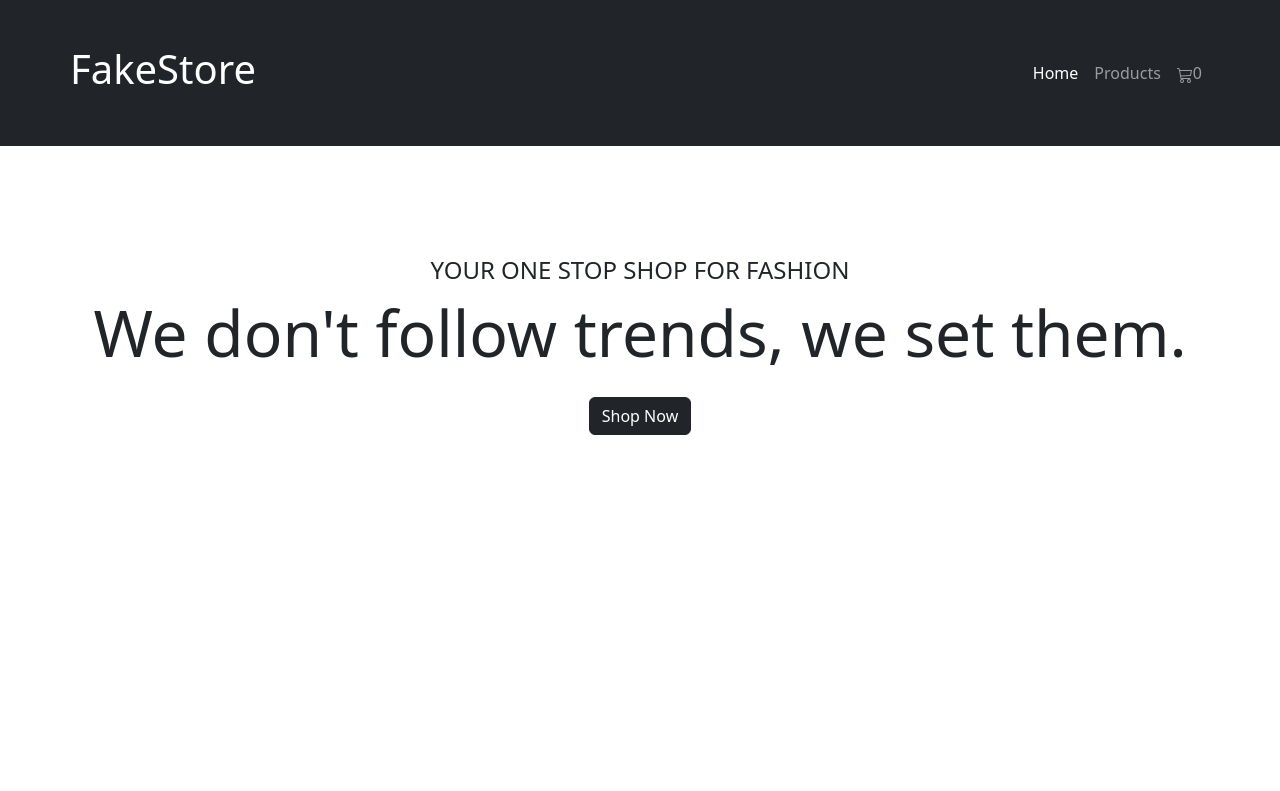
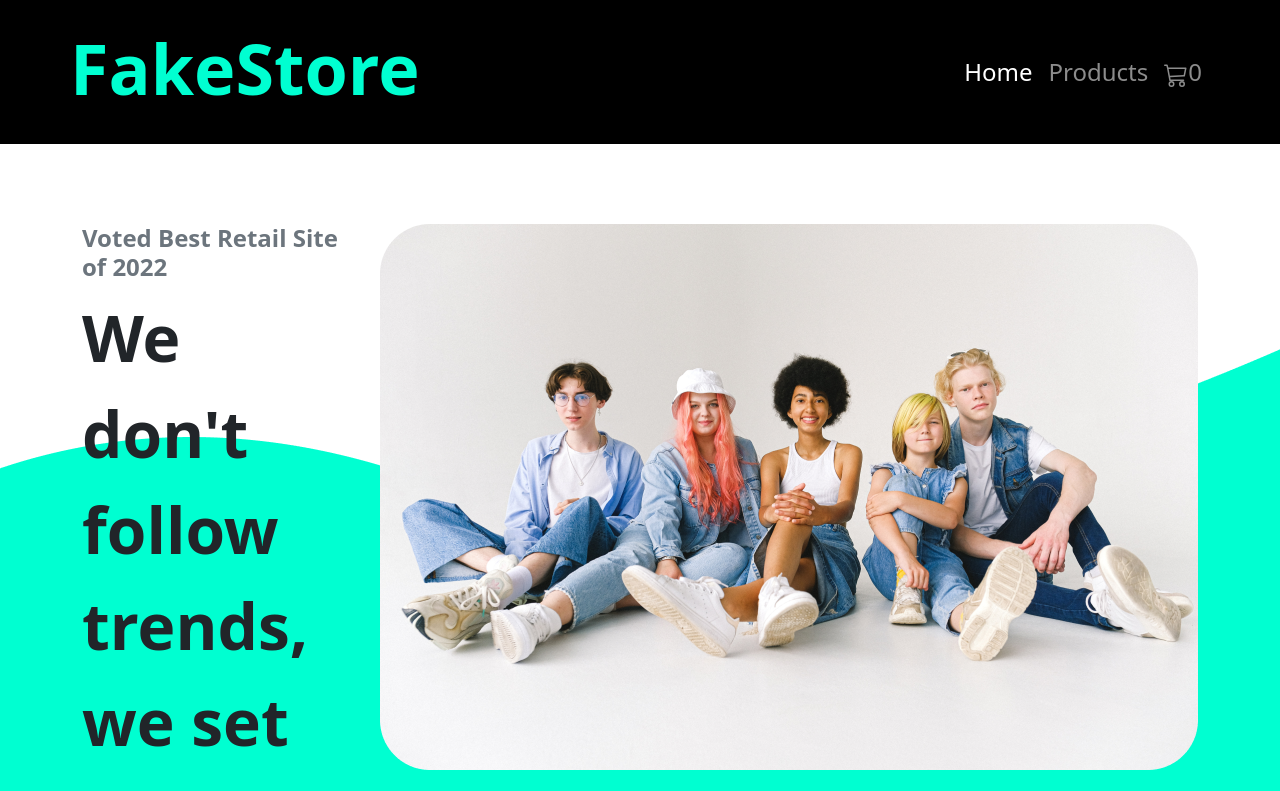
Before and after one commit to jacobbarnette/ecommerceRedux, a React (Create React App) app: page / in a window 1280 px wide. Shown: the top 791 px of the page. Built offline with nearby package versions, Linux system fonts and the light colour scheme.

Commit message:
added styles to site

```diff
--- a/src/App.js
+++ b/src/App.js
@@ -7,10 +7,10 @@ import Home from "./components/Home";
 
 const App = () => {
   return (
-    <>
+    <div className="background">
       <Header />
       <Home />
-    </>
+    </div>
   );
 };
 
--- a/src/components/Header.js
+++ b/src/components/Header.js
@@ -4,7 +4,7 @@ import Navbar from "react-bootstrap/Navbar";
 import { BsCart3 } from "react-icons/bs";
 import { useSelector } from "react-redux";
 import { LinkContainer } from "react-router-bootstrap";
-import { cartSlice, selectAllCart } from "../features/cart/cartSlice";
+import { selectAllCart } from "../features/cart/cartSlice";
 
 const Header = () => {
   const cart = useSelector(selectAllCart);
@@ -28,7 +28,6 @@ const Header = () => {
         fixed="top"
         collapseOnSelect
         expand="lg"
-        bg="dark"
         variant="dark"
       >
         <Container>
--- a/src/components/Home.js
+++ b/src/components/Home.js
@@ -1,14 +1,15 @@
 import { Button } from "react-bootstrap";
 import { useNavigate } from "react-router-dom";
-
+import homepageImg from "../Assets/homepage-image.png";
 const Home = () => {
   const navigate = useNavigate();
   return (
-    <div>
-      <div className="home">
-        <h4 className="tagLine">YOUR ONE STOP SHOP FOR FASHION</h4>
-        <p>We don't follow trends, we set them.</p>
-      </div>
+    <div className="homeContainer container">
+      <div className="home one row">
+        <div className="col">
+          <h4 className="tagLine text-muted">Voted Best Retail Site of 2022</h4>
+          <p className="tagLine">We don't follow trends, we set them.</p>
+
           <div className=" btnContainer justify-content-center">
             <Button
               onClick={() => navigate("/items")}
@@ -19,6 +20,11 @@ const Home = () => {
             </Button>
           </div>
         </div>
+        <div className="col">
+          <img className="homeImg" src={homepageImg} alt="people"></img>
+        </div>
+      </div>
+    </div>
   );
 };
 
--- a/src/features/cart/Cart.js
+++ b/src/features/cart/Cart.js
@@ -1,11 +1,10 @@
 import React from "react";
-import { useEffect } from "react";
+
 import { selectAllCart } from "./cartSlice";
-import { useSelector, useDispatch } from "react-redux";
-import { BsTrash2 } from "react-icons/bs";
-import { removeItemFromCart } from "./cartSlice";
+import { useSelector } from "react-redux";
+
 import Header from "../../components/Header";
-import { Button, Card, Container, Row, Col, Table } from "react-bootstrap";
+import { Container, Table } from "react-bootstrap";
 import CartItem from "./CartItem";
 
 const Cart = () => {
@@ -21,18 +20,18 @@ const Cart = () => {
       price += item.price;
       return price;
     });
-    return price;
+    return price.toFixed(2);
   };
 
-  const dispatch = useDispatch();
-  console.log(cart);
   if (cart === undefined || cart.length === 0) {
     return (
       <div>
         <Header />
         <div>
           <h1 className="shoppingHeader">My Shopping Cart</h1>
-          <h3 className="shoppingHeader">You have no items in your cart</h3>
+          <h3 className="itemInCartString text-center">
+            You have no items in your cart
+          </h3>
         </div>
       </div>
     );
@@ -41,8 +40,8 @@ const Cart = () => {
       <div className="cartContainer container">
         <Header />
         <h1 className="shoppingHeader">My Shopping Cart</h1>
-        <Container>
-          <Table striped bordered hover>
+        <Container fluid>
+          <Table striped hover>
             <thead>
               <tr>
                 <th>Product</th>
--- a/src/features/cart/CartItem.js
+++ b/src/features/cart/CartItem.js
@@ -6,7 +6,13 @@ import {
 } from "./cartSlice";
 import { Col, Button, Table } from "react-bootstrap";
 import { useSelector, useDispatch } from "react-redux";
-import { BsFileMinusFill, BsFilePlusFill, BsTrash2 } from "react-icons/bs";
+import {
+  BsFileMinusFill,
+  BsFilePlusFill,
+  BsTrash2,
+  BsPlus,
+  BsDash,
+} from "react-icons/bs";
 import { removeItemFromCart } from "./cartSlice";
 
 const CartItem = () => {
@@ -17,33 +23,39 @@ const CartItem = () => {
       <>
         <tr>
           <td>
-            <img src={item.image}></img>
+            <img className="cartImg" src={item.image}></img>
           </td>
           <td>{item.title}</td>
           <td>$ {item.price}</td>
-          <td>{item.quanity}</td>
           <td>
             <Button
+              variant="light"
+              className="decreaseBtn cartBtn"
               onClick={() => {
                 dispatch(decreaseQuanityOfItem(item));
               }}
             >
-              {" "}
-              <BsFileMinusFill />
+              {"           "}
+              <BsDash />
             </Button>
-
-            {item.price * item.quanity}
+            {item.quanity}
             <Button
+              variant="light"
+              className=" cartBtn increaseBtn"
               onClick={() => {
                 dispatch(increaseQuanityOfItem(item));
               }}
             >
               {" "}
-              <BsFilePlusFill />
+              <BsPlus />
             </Button>
           </td>
+          <td>{item.price * item.quanity}</td>
           <td>
-            <Button onClick={() => dispatch(removeItemFromCart(item))}>
+            <Button
+              variant="danger"
+              onClick={() => dispatch(removeItemFromCart(item))}
+            >
               <BsTrash2 />
             </Button>
           </td>
--- a/src/features/cart/cartSlice.js
+++ b/src/features/cart/cartSlice.js
@@ -1,5 +1,4 @@
 import { createSlice } from "@reduxjs/toolkit";
-import axios from "axios";
 
 const initialState = {
   cart: [],
@@ -32,7 +31,11 @@ export const cartSlice = createSlice({
     decreaseQuanityOfItem: (state, action) => {
       const { id } = action.payload;
       const selectedItem = state.cart.find((item) => item.id === id);
-      selectedItem.quanity--;
+      if (selectedItem.quanity <= 1) {
+        state.cart = state.cart.filter((item) => item.id !== id);
+      } else if (selectedItem.quanity > 1) {
+        selectedItem.quanity--;
+      }
     },
   },
 });
--- a/src/features/items/ItemCard.js
+++ b/src/features/items/ItemCard.js
@@ -1,40 +1,39 @@
-import { useEffect } from "react";
-import { useSelector, useDispatch } from "react-redux";
+import { useDispatch } from "react-redux";
 
-import { Button, Card, Container, Row, Col } from "react-bootstrap";
-
-import { selectAllItems, fetchItems } from "./itemsSlice";
+import { Button, Card, Container, Col } from "react-bootstrap";
 import React from "react";
 import { addItemToCart } from "../cart/cartSlice";
 
 const ItemCard = ({ item }) => {
   const dispatch = useDispatch();
-  const items = useSelector(selectAllItems);
-  //const itemStatus = useSelector((state) => state.items.status);
 
   return (
-    <Col>
+    <Col className="column">
+      <Container>
         <div classname="card">
-        <Card
-          style={{
-            width: "20rem",
-            height: "30rem",
-          }}
-        >
-          <Card.Img variant="top" className="cardImg" src={item.image} />
-          <Card.Body>
-            <Card.Title>{item.title.substring(0, 20)}</Card.Title>
-            <Card.Text>{item.description.substring(0, 100)}</Card.Text>
+          <Card className="cardClass">
+            <div className="cardImgContainer" style={{ textAlign: "center" }}>
+              <Card.Img className="card-image" variant="top" src={item.image} />
+            </div>
 
+            <Card.Body className="cardBody">
+              <div className="card-text-body">
+                <Card.Title className="card-description">
+                  {item.title}
+                </Card.Title>
+
+                <Card.Text className="itemPrice">$ {item.price}</Card.Text>
                 <Button
+                  className="addToCart"
                   onClick={() => dispatch(addItemToCart(item))}
-              variant="primary"
                 >
                   Add to Cart
                 </Button>
+              </div>
             </Card.Body>
           </Card>
         </div>
+      </Container>
     </Col>
   );
 };
--- a/src/features/items/ItemPage.js
+++ b/src/features/items/ItemPage.js
@@ -1,13 +1,12 @@
 import { useEffect } from "react";
 import { useSelector, useDispatch } from "react-redux";
 
-import { Button, Card, Container, Row, Col } from "react-bootstrap";
+import { Container, Row, Spinner } from "react-bootstrap";
 
 import Header from "../../components/Header";
 import ItemCard from "./ItemCard";
 import { selectAllItems, fetchItems } from "./itemsSlice";
 import React from "react";
-import { addItemToCart } from "../cart/cartSlice";
 
 const ItemPage = () => {
   const dispatch = useDispatch();
@@ -25,6 +24,9 @@ const ItemPage = () => {
     return <ItemCard id={i} item={item}></ItemCard>;
   });
 
+  if (itemStatus === "idle") {
+    return <Spinner animation="border"></Spinner>;
+  } else {
     return (
       <Container>
         <Header />
@@ -35,6 +37,7 @@ const ItemPage = () => {
         </div>
       </Container>
     );
+  }
 };
 
 export default ItemPage;
--- a/src/features/items/itemsSlice.js
+++ b/src/features/items/itemsSlice.js
@@ -1,7 +1,6 @@
 import { createSlice, nanoid, createAsyncThunk } from "@reduxjs/toolkit";
 import { useDispatch } from "react-redux";
 import axios from "axios";
-
 const initialState = {
   items: [],
   status: "idle",
@@ -10,7 +9,7 @@ const initialState = {
 
 //fetch items from fakeStoreAPI
 export const fetchItems = createAsyncThunk("items/fetchItems", async () => {
-  const response = await axios.get("https://fakestoreapi.com/products?limit=8");
+  const response = await axios.get("https://fakestoreapi.com/products?limit=9");
 
   return response.data;
 });
--- a/src/index.css
+++ b/src/index.css
@@ -1,23 +1,28 @@
+.background {
+  background: url('./Assets/background-wave.png') bottom no-repeat;
+  height: 100vh
+}
 .home {
   margin: 0 auto;
-  padding-top:4em;
+  padding-top:3em;
   text-align: center;
   font-size: 4em;
   width: 100%;
 }
 
-.tagLine{
-  margin:0 auto;
-  text-align: center;
+.tagLine {
+  text-align: left;
+  font-weight: bold;
 }
 
+.one {
+
+}
 .navBar {
-  margin-bottom: 3em;
-}
-
-.tagLine{
-  margin:0 auto;
-  text-align: center;
+  background-color: black;
+  font-size: 1.5em;
+  height: 6em;
+  margin-bottom: 2em
 }
 
 .btnContainer {
@@ -25,46 +30,78 @@
   text-align: center;
 }
 
+.shopBtn {
+  border: none;
+  color: white;
+  padding: 10px 20px;
+  text-align: center;
+  text-decoration: none;
+  display: inline-block;
+  height: 4em;
+  width: 15em;
+  margin: 4px 2px;
+  cursor: pointer;
+  border-radius: 16px;
+}
+.header {
+  color: #00ffd1;
+  font-weight: 900;
+  font-size: 3.5em;
+
+}
 .shoppingHeader{
   margin:0 auto;
-  padding-top:3em;
+  padding-top:5em;
   text-align: center;
 }
 
-.cardImg {
-  padding-top: 5em;
-  height: 19em;
-  width: 19em;
+.itemInCartString {
+  padding-top: 1em;
 }
 
-.card {
-  margin-top: 5em;
-  border: none;
+.cardTitle {
+
+  flex-grow: 1;
+
+  overflow: hidden;
+  height: 100px;
 }
 
-img {
-  margin: 0 auto;
-  height: 17em;
-  width: 20em;
+.cardClass {
+  border-radius: none;
 }
 
+.cardImg{
+  width:  12em;
+  height: 12em;
+  object-fit: cover;
+  text-align: center;
+}
 
+.itemCard{
+  padding-top: 7em;
+}
+
+.cardImg {
+  width:100%;
+  height: 100%
+}
+
+/*cart styles */
+.cartContainer {
+  margin: 0 auto;
+  width: 50%
+}
 .individualCartItem {
   border: 1px solid black;
   margin: 0 auto;
 }
 
-.cartContainer {
+.cartImg{
   margin: 0 auto;
-  width: 50%
-}
-
-
-.cartImg{
   width: 10em;
   height: 10em;
 }
-
 
 .container {
   padding: 2rem 0rem;
@@ -73,15 +110,85 @@ img {
 .price {
   margin-left: 1rem;
 }
-
-  td, th {
+ td, th {
     vertical-align: middle;
     text-align: center;
     border: 0;
-    color: #666;
     font-size: 0.8rem;
-  }
+}
 
-  .modal-footer {
-    padding-top: 0rem;
-  }
+.column {
+  margin-top: 2em;
+}
+
+
+
+.addToCart {
+  background-color: black;
+  border: none;
+  text-align: center;
+}
+
+.btn-primary:hover {
+  color: white;
+  background-color: rgb(61, 61, 61);
+
+}
+
+
+.card {
+  border-radius: 0%;
+  border: 1px solid rgb(229, 229, 229);
+  background-color: rgb(247, 247, 247);
+}
+
+.cardClass {
+  width: 25em;
+  max-width: 100%;
+
+}
+
+.cardImgContainer {
+  width: 100%;
+  height: 100%
+}
+
+.card-image{
+  margin-top: 2em;
+  width: 10em;
+  height: 10em;
+  text-align: center;
+  margin-bottom: 2em;
+
+}
+
+.cardBody {
+  width: 100%;
+  border-top: 1px solid rgb(229, 229, 229)
+}
+
+.card-text-body {
+  width: 100%;
+  display: flex;
+  flex-direction: column;
+  min-width: 0;
+}
+
+.card-description {
+  font-size: 1.5em;
+  font-weight: bold;
+  height: 100px;
+  overflow: hidden;
+}
+
+
+.itemPrice {
+  font-weight: bold;
+}
+
+
+
+
+.emptyTableHeader {
+  width: 50%;
+}
```
Also changed, not shown: src/Assets/background-wave.png (added), src/Assets/homepage-image.png (added). Lines whose indentation alone changed are shown as unchanged.
